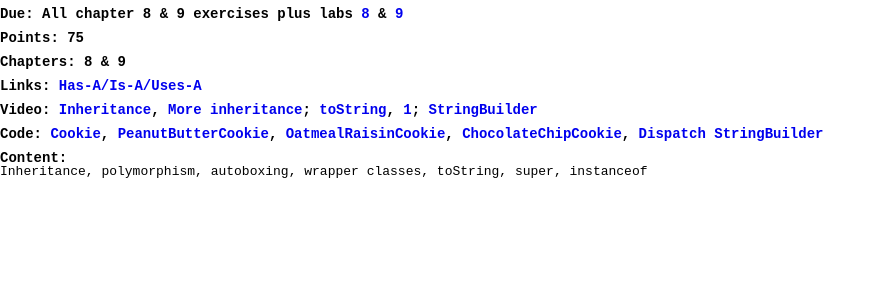
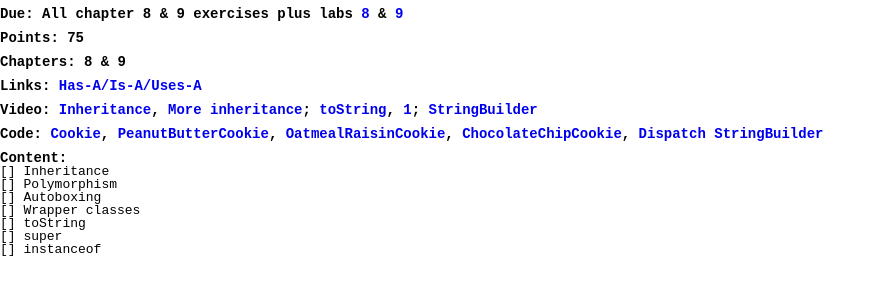
Before and after one commit to BackPacker777/CIS225, a plain HTML site: page pages/project5.html in a window 1280 px wide. Shown: the part 62-356 px from the top of the page, without its empty margins (0-886 px from the left). Drawn offline with Linux system fonts and the light colour scheme; files that its build step writes are made by us from their sources.

Commit message:
Added even more assignment objectives.

```diff
--- a/pages/project5.html
+++ b/pages/project5.html
@@ -33,6 +33,14 @@ CREATED: 1.08.2015
 					<a href="data/CODE/Project5/StringBuilderExample/StringBuilderExample.html" target="_blank">StringBuilder</a>
 		</h3>
 		<h3>Content:</h3>
-		<p>Inheritance, polymorphism, autoboxing, wrapper classes, toString, super, instanceof</p>
+		<ul>
+			<li>[] Inheritance</li>
+			<li>[] Polymorphism</li>
+			<li>[] Autoboxing</li>
+			<li>[] Wrapper classes</li>
+			<li>[] toString</li>
+			<li>[] super</li>
+			<li>[] instanceof</li>
+		</ul>
 	</body>
 </html>
```
Also changed, not shown: pages/project6.html (+7 -1 lines), pages/project7.html (+8 -1 lines).
